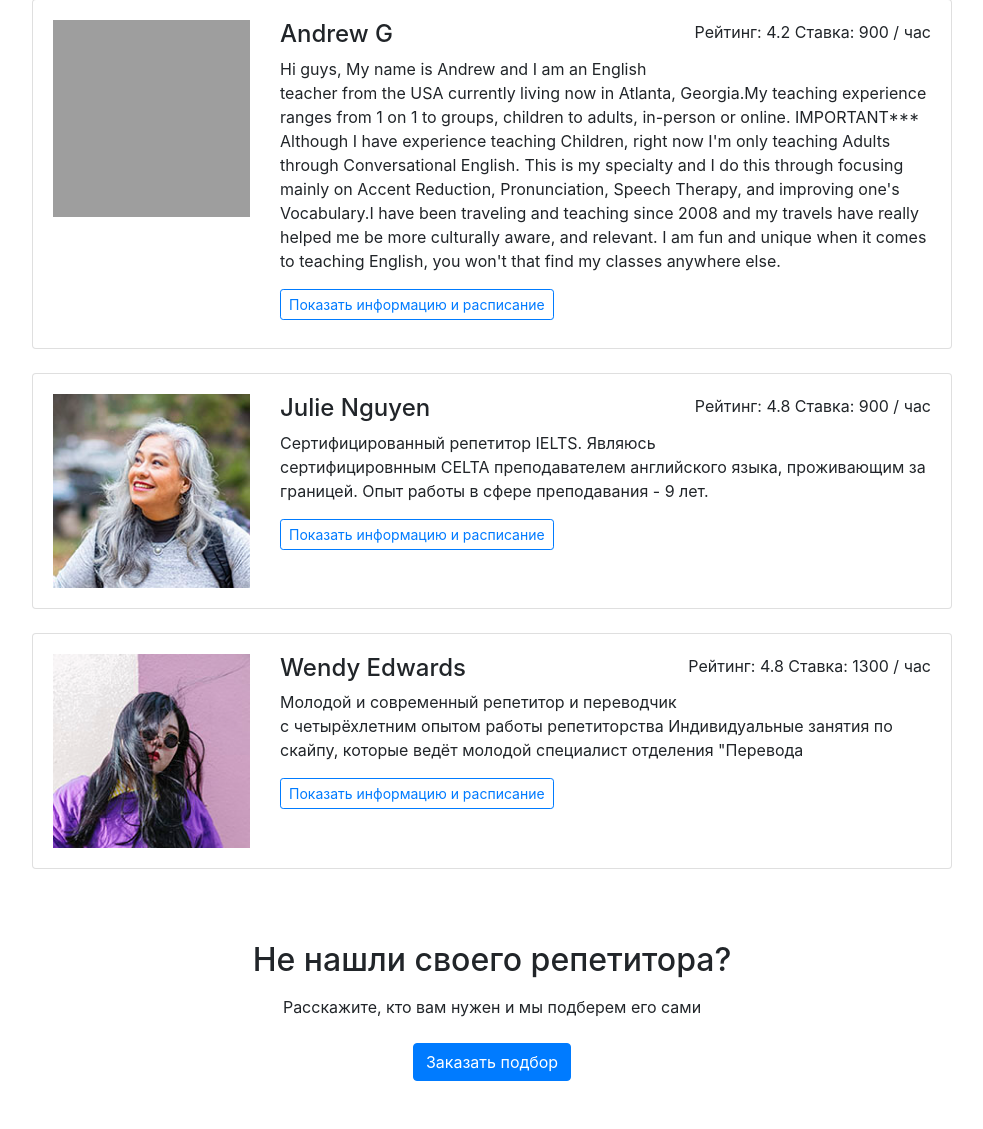
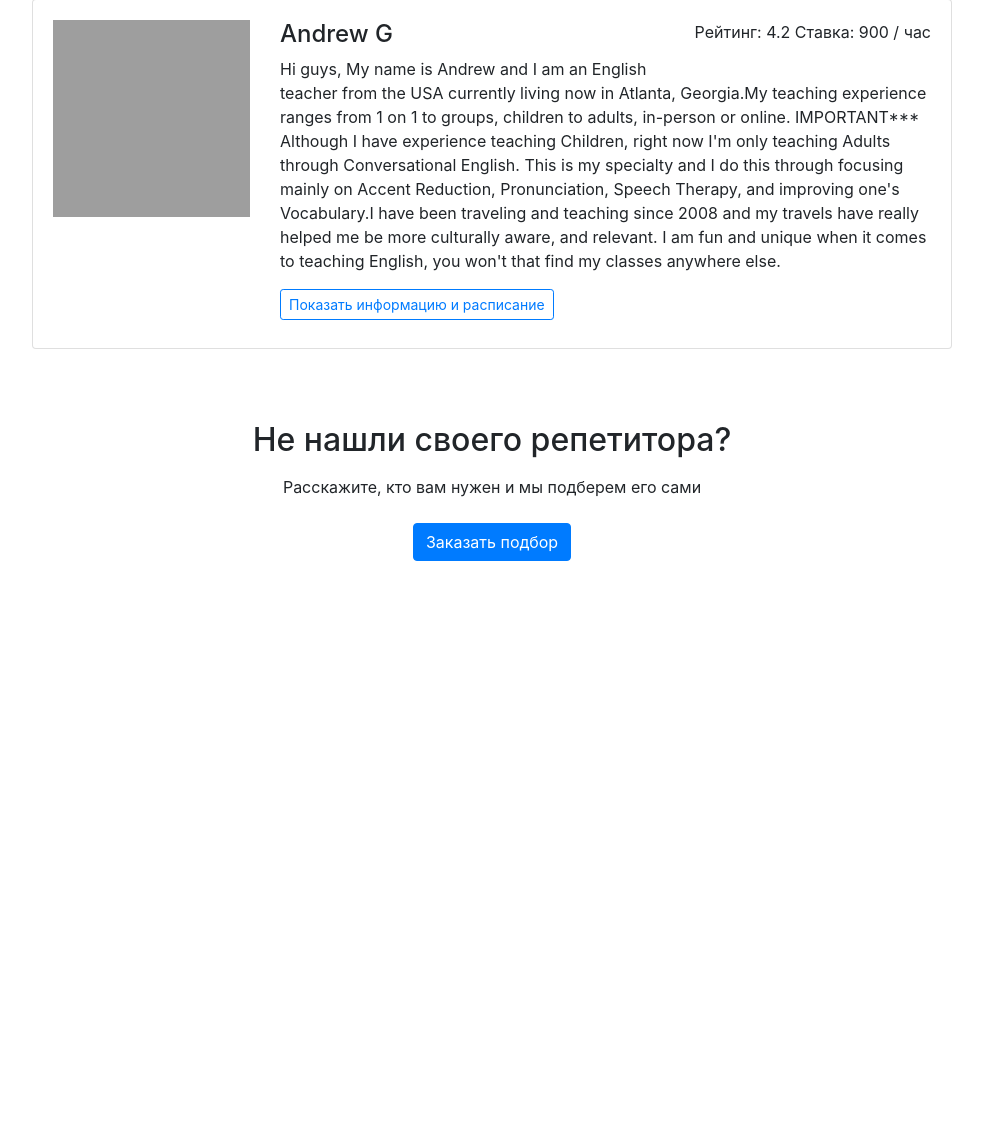
Before and after one commit to IvanRychkov/stepik-teachers, a Flask app: page /all/ in a window 1280 px wide. Shown: the part 4090-5219 px from the top of the page, without its empty margins (148-1131 px from the left). After the commit the page ends 4651 px from the top, so only its background shows below. Run offline with Flask 2, Linux system fonts and the light colour scheme; some libraries are stand-ins or nearby versions; grey boxes are pictures that could not be loaded.

Commit message:
fix request_done template, remove unused code in teachers template

```diff
--- a/templates/blocks/request_lead.html
+++ b/templates/blocks/request_lead.html
@@ -2,6 +2,6 @@
 <h2 class="text-center mt-5 mb-3">Не нашли своего репетитора?</h2>
   <p class="text-center mb-4">Расскажите, кто вам нужен и мы подберем его сами</p>
   <div class="text-center pb-5">
-      <a href="../request.html" class="btn btn-primary">Заказать подбор</a>
+      <a href="/request/" class="btn btn-primary">Заказать подбор</a>
   </div>
 {% endblock %}
--- a/templates/blocks/teachers.html
+++ b/templates/blocks/teachers.html
@@ -11,40 +11,13 @@
                         <p class="float-right">Рейтинг: {{ teacher.rating }} Ставка: {{ teacher.price }} / час</p>
                         <h2 class="h4">{{ teacher.name }}</h2>
                         <p>{{ teacher.about }}</p>
-                <a href="/profiles/{{ teacher.id }}/" class="btn btn-outline-primary btn-sm mr-3 mb-2">Показать информацию и расписание</a>
+                        <a href="/profiles/{{ teacher.id }}/" class="btn btn-outline-primary btn-sm mr-3 mb-2">Показать
+                            информацию и расписание</a>
                     </div>
                 </div>
             </div>
         </div>
         {% endfor %}
-        <div class="card mb-4">
-          <div class="card-body">
-            <div class="row">
-              <div class="col-3"><img src="../../static/pict%202.png" class="img-fluid" alt=""></div>
-              <div class="col-9">
-                <p class="float-right">Рейтинг: 4.8 Ставка: 900 / час</p>
-                <h2 class="h4">Julie Nguyen</h2>
-                <p>Сертифицированный репетитор IELTS. Являюсь сертифицировнным CELTA преподавателем английского языка, проживающим за границей. Опыт работы в сфере преподавания - 9 лет.</p>
-                <a href="#" class="btn btn-outline-primary btn-sm mr-3 mb-2">Показать информацию и расписание</a>
-
-              </div>
-            </div>
-          </div>
-        </div>
-        <div class="card mb-4">
-          <div class="card-body">
-            <div class="row">
-              <div class="col-3"><img src="../../static/pict%203.png" class="img-fluid" alt=""></div>
-              <div class="col-9">
-                <p class="float-right">Рейтинг: 4.8 Ставка: 1300 / час</p>
-                <h2 class="h4">Wendy Edwards</h2>
-                <p>Молодой и современный репетитор и переводчик с четырёхлетним опытом работы репетиторства Индивидуальные занятия по скайпу, которые ведёт молодой специалист отделения "Перевода </p>
-                <a href="#" class="btn btn-outline-primary btn-sm mr-3 mb-2">Показать информацию и расписание</a>
-
-              </div>
-            </div>
-          </div>
-        </div>
     </div>
 </div>
 {% endblock %}
--- a/templates/request_done.html
+++ b/templates/request_done.html
@@ -12,7 +12,7 @@
         </div>
         <hr />
         <div class="card-body mx-5">
-          <p><b>Цель занятий:</b> {{ goal }}</p>
+          <p><b>Цель занятий:</b> {{ goal.name }}</p>
           <p><b>Времени есть:</b> {{ time }}</p>
           <p><b>Имя:</b> {{ form.name.data }}</p>
           <p><b>Телефон:</b> {{ form.phone.data }}</p>
```
Lines whose indentation alone changed are shown as unchanged.
